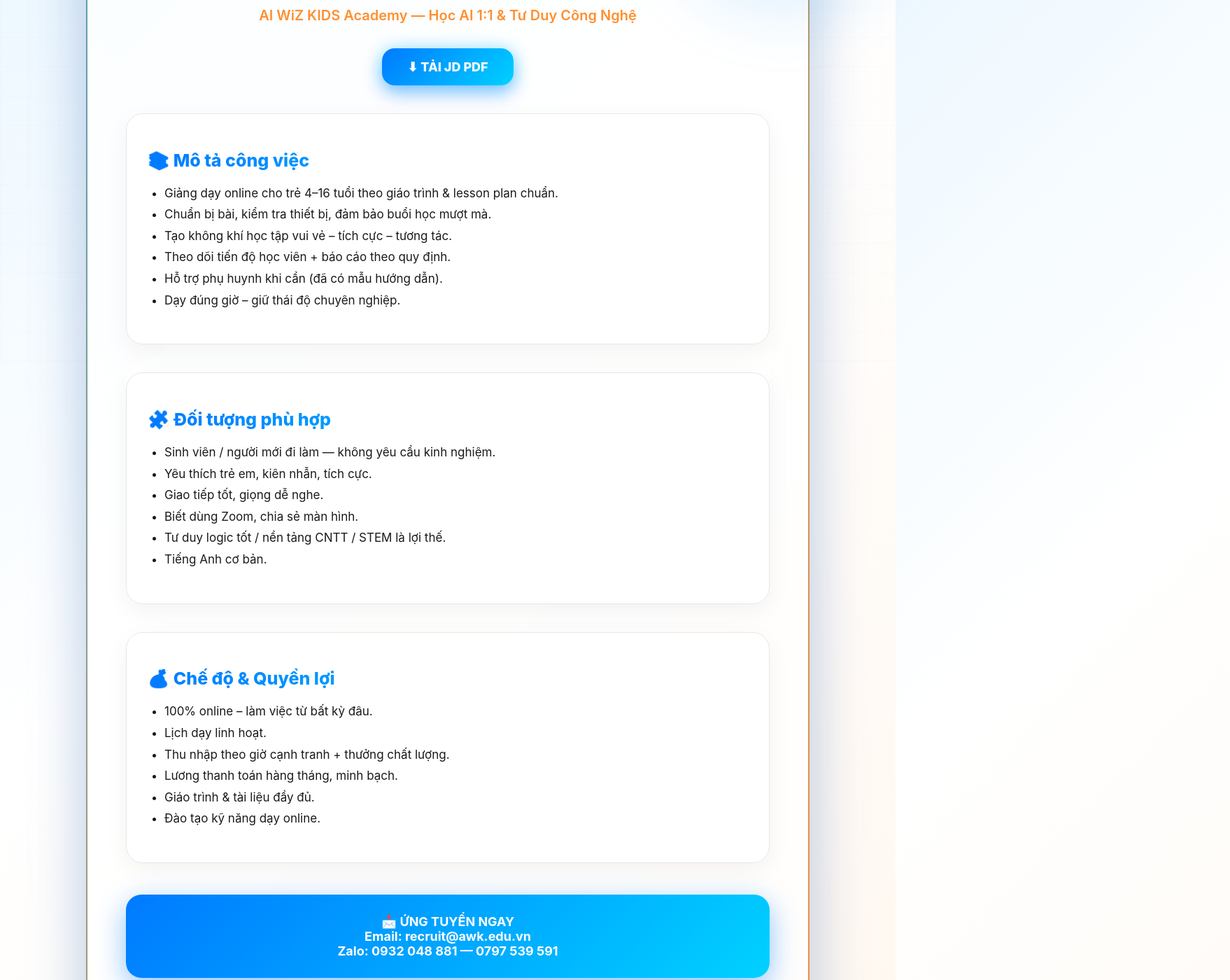
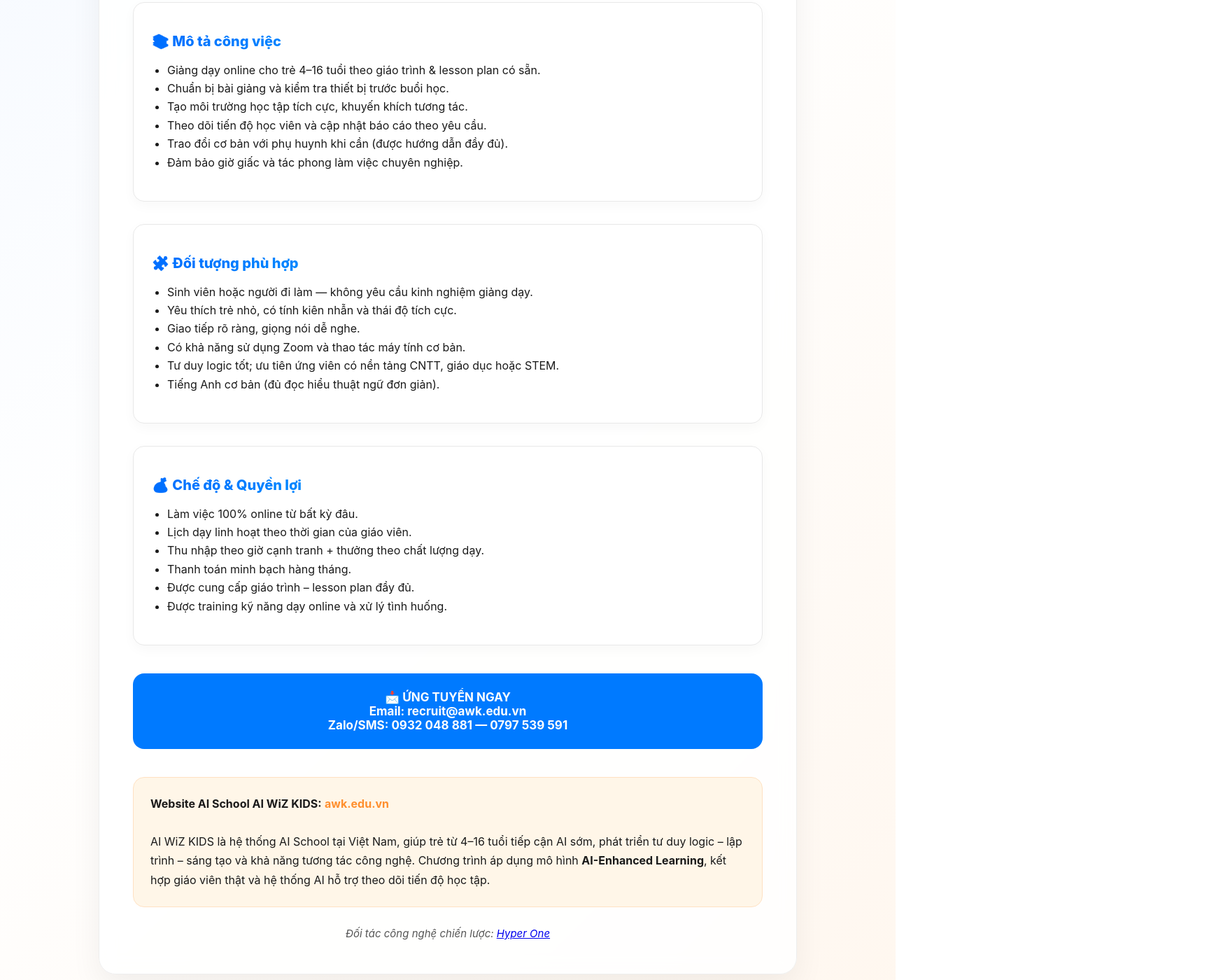
Before and after one commit to hyperonevn/jd-awk, a plain HTML site: page index.html in a window 1280 px wide. Shown: the part 283-1683 px from the top of the page at 70% size, 1758 px wide, since content can reach past the window. Drawn offline with Linux system fonts and the light colour scheme.

Commit message:
Update index.html

```diff
--- a/index.html
+++ b/index.html
@@ -7,198 +7,87 @@
 <title>JD – Giáo Viên Dạy Online Định Hướng Kỹ Năng Cho Trẻ</title>
 
 <style>
-  /* BACKGROUND ULTRA */
   body {
     margin: 0;
     padding: 0;
     font-family: "Inter", sans-serif;
-    background: linear-gradient(135deg, #e9f6ff 0%, #ffffff 40%, #fff6ed 100%);
+    background: linear-gradient(135deg, #f5f9ff 0%, #ffffff 40%, #fff7ef 100%);
     color: #1a1a1a;
-    position: relative;
     overflow-x: hidden;
   }
 
-  /* GRID LIGHT */
-  body::before {
-    content: "";
-    position: fixed;
-    top: 0; left: 0;
-    width: 100%; height: 100%;
-    background-image:
-      linear-gradient(to right, rgba(0,0,0,0.04) 1px, transparent 1px),
-      linear-gradient(to bottom, rgba(0,0,0,0.04) 1px, transparent 1px);
-    background-size: 42px 42px;
-    pointer-events: none;
-    opacity: .35;
+  .wrapper {
+    max-width: 900px;
+    margin: 60px auto;
+    padding: 48px;
+    background: rgba(255,255,255,0.85);
+    backdrop-filter: blur(12px);
+    border-radius: 24px;
+    border: 1px solid #eee;
+    box-shadow: 0 18px 45px rgba(0,0,0,0.06);
   }
 
-  /* BIG GLOW */
-  body::after {
-    content: "";
-    position: fixed;
-    width: 480px;
-    height: 480px;
-    top: -120px;
-    right: -80px;
-    background: radial-gradient(circle, rgba(0,140,255,0.25), transparent 70%);
-    filter: blur(30px);
-    pointer-events: none;
-  }
-
-  /* WRAPPER GLASS ULTRA */
-  .wrapper {
-    max-width: 920px;
-    margin: 70px auto;
-    padding: 55px;
-    border-radius: 34px;
-    background: rgba(255,255,255,0.72);
-    backdrop-filter: blur(20px);
-    border: 1px solid rgba(255,255,255,0.5);
-    box-shadow:
-      0 25px 80px rgba(0,0,0,0.12),
-      0 0 90px rgba(0,122,255,0.20),
-      inset 0 0 30px rgba(255,255,255,0.45);
-    animation: fade 0.8s ease-out;
-    position: relative;
-  }
-
-  /* BORDER GLOW */
-  .wrapper::before {
-    content: "";
-    position: absolute;
-    inset: -2px;
-    border-radius: 36px;
-    padding: 2px;
-    background: linear-gradient(120deg, #00a6ff, #ff8f2e, #00e0ff);
-    background-size: 300% 300%;
-    animation: borderglow 5s linear infinite;
-    -webkit-mask:
-        linear-gradient(#fff 0 0) content-box,
-        linear-gradient(#fff 0 0);
-    -webkit-mask-composite: xor;
-            mask-composite: exclude;
-  }
-
-  @keyframes borderglow {
-    0% {background-position: 0% 50%;}
-    50% {background-position: 100% 50%;}
-    100% {background-position: 0% 50%;}
-  }
-
-  @keyframes fade {
-    from {opacity:0; transform: translateY(25px);}
-    to {opacity:1; transform: translateY(0);}
-  }
-
-  /* TITLE SHINE */
   h1 {
-    font-size: 44px;
+    font-size: 36px;
+    font-weight: 800;
     text-align: center;
-    font-weight: 900;
     background: linear-gradient(90deg, #007aff, #ff8f2e);
     -webkit-background-clip: text;
     color: transparent;
-    position: relative;
-    letter-spacing: -1px;
-  }
-
-  h1::after {
-    content: "";
-    position: absolute;
-    top: 0; left: -120%;
-    width: 120%;
-    height: 100%;
-    background: linear-gradient(120deg, transparent 0%, rgba(255,255,255,0.7) 50%, transparent 100%);
-    transform: skewX(-20deg);
-    animation: shine 4s infinite;
-  }
-
-  @keyframes shine {
-    0% {left: -120%;}
-    60% {left: 120%;}
-    100% {left: 120%;}
+    margin-bottom: 12px;
   }
 
   .subtitle {
     text-align: center;
-    font-size: 20px;
+    font-size: 18px;
+    margin-bottom: 30px;
+    color: #ff8f2e;
     font-weight: 600;
-    color: #ff8f2e;
-    margin-bottom: 35px;
   }
 
-  /* BUTTON ULTRA */
-  .download-btn {
-    display: inline-flex;
-    align-items: center;
-    gap: 12px;
-    background: linear-gradient(135deg, #007aff, #00d1ff);
-    padding: 16px 36px;
-    border-radius: 18px;
-    font-size: 18px;
-    font-weight: 800;
-    color: white;
-    text-decoration: none;
-    text-transform: uppercase;
-    box-shadow:
-      0 12px 26px rgba(0,122,255,0.4),
-      0 0 25px rgba(0,195,255,0.35);
-    transition: 0.28s ease;
-  }
-
-  .download-btn:hover {
-    transform: translateY(-6px) scale(1.05);
-    box-shadow:
-      0 18px 45px rgba(0,122,255,0.55),
-      0 0 38px rgba(0,195,255,0.55);
-  }
-
-  /* SECTIONS */
   .section {
-    margin-top: 40px;
-    padding: 30px;
-    border-radius: 24px;
-    background: #ffffffee;
-    border: 1px solid #e7e7e7;
-    box-shadow: 0 10px 35px rgba(0,0,0,0.05);
+    margin-top: 32px;
+    padding: 26px;
+    border-radius: 16px;
+    background: #ffffff;
+    border: 1px solid #e8e8e8;
+    box-shadow: 0 6px 18px rgba(0,0,0,0.03);
   }
 
   h2 {
-    font-size: 25px;
+    font-size: 20px;
     font-weight: 800;
-    margin-bottom: 14px;
-    background: linear-gradient(90deg, #007aff, #00e0ff);
+    margin-bottom: 12px;
+    background: linear-gradient(90deg, #006eff, #00cfff);
     -webkit-background-clip: text;
     color: transparent;
   }
 
   ul {
-    padding-left: 24px;
-    font-size: 17px;
-    line-height: 1.8;
+    font-size: 16px;
+    padding-left: 22px;
+    line-height: 1.65;
   }
 
   .apply-box {
-    margin-top: 45px;
-    padding: 28px;
+    margin-top: 40px;
+    padding: 24px;
+    border-radius: 16px;
+    background: #007aff;
+    color: white;
     text-align: center;
-    background: linear-gradient(135deg, #007aff, #00d1ff);
-    color: white;
-    border-radius: 22px;
-    box-shadow: 0 12px 40px rgba(0,122,255,0.45);
-    font-size: 18px;
+    font-size: 17px;
     font-weight: 700;
   }
 
   .info-box {
-    margin-top: 50px;
-    padding: 30px;
-    border-radius: 20px;
-    background: #fff5e8;
-    border: 1px solid #ffd9b3;
-    line-height: 1.8;
-    box-shadow: 0 10px 30px rgba(255,153,28,0.22);
-    font-size: 17px;
+    margin-top: 40px;
+    padding: 24px;
+    border-radius: 16px;
+    background: #fff6e8;
+    border: 1px solid #ffe1c2;
+    font-size: 16px;
+    line-height: 1.7;
   }
 
   .info-box a {
@@ -208,16 +97,19 @@
   }
 
   .partner {
-    margin-top: 40px;
     text-align: center;
-    font-size: 16px;
+    margin-top: 28px;
+    font-size: 15px;
+    color: #555;
     font-style: italic;
   }
 
-  .partner a {
-    color: #007aff;
-    font-weight: 700;
-    text-decoration: none;
+  @media (max-width: 600px) {
+    .wrapper { padding: 28px; margin: 20px; }
+    h1 { font-size: 28px; }
+    .subtitle { font-size: 16px; }
+    h2 { font-size: 18px; }
+    ul { font-size: 15px; }
   }
 </style>
 </head>
@@ -229,20 +121,16 @@
   <h1>JD – Giáo Viên Dạy Online Định Hướng Kỹ Năng Cho Trẻ Em</h1>
   <div class="subtitle">AI WiZ KIDS Academy — Học AI 1:1 & Tư Duy Công Nghệ</div>
 
-  <div style="text-align:center">
-    <a class="download-btn" href="jd-giao-vien-online.pdf" download>⬇ TẢI JD PDF</a>
-  </div>
-
   <!-- Mô tả -->
   <div class="section">
     <h2>📚 Mô tả công việc</h2>
     <ul>
-      <li>Giảng dạy online cho trẻ 4–16 tuổi theo giáo trình & lesson plan chuẩn.</li>
-      <li>Chuẩn bị bài, kiểm tra thiết bị, đảm bảo buổi học mượt mà.</li>
-      <li>Tạo không khí học tập vui vẻ – tích cực – tương tác.</li>
-      <li>Theo dõi tiến độ học viên + báo cáo theo quy định.</li>
-      <li>Hỗ trợ phụ huynh khi cần (đã có mẫu hướng dẫn).</li>
-      <li>Dạy đúng giờ – giữ thái độ chuyên nghiệp.</li>
+      <li>Giảng dạy online cho trẻ 4–16 tuổi theo giáo trình & lesson plan có sẵn.</li>
+      <li>Chuẩn bị bài giảng và kiểm tra thiết bị trước buổi học.</li>
+      <li>Tạo môi trường học tập tích cực, khuyến khích tương tác.</li>
+      <li>Theo dõi tiến độ học viên và cập nhật báo cáo theo yêu cầu.</li>
+      <li>Trao đổi cơ bản với phụ huynh khi cần (được hướng dẫn đầy đủ).</li>
+      <li>Đảm bảo giờ giấc và tác phong làm việc chuyên nghiệp.</li>
     </ul>
   </div>
 
@@ -250,12 +138,12 @@
   <div class="section">
     <h2>🧩 Đối tượng phù hợp</h2>
     <ul>
-      <li>Sinh viên / người mới đi làm — không yêu cầu kinh nghiệm.</li>
-      <li>Yêu thích trẻ em, kiên nhẫn, tích cực.</li>
-      <li>Giao tiếp tốt, giọng dễ nghe.</li>
-      <li>Biết dùng Zoom, chia sẻ màn hình.</li>
-      <li>Tư duy logic tốt / nền tảng CNTT / STEM là lợi thế.</li>
-      <li>Tiếng Anh cơ bản.</li>
+      <li>Sinh viên hoặc người đi làm — không yêu cầu kinh nghiệm giảng dạy.</li>
+      <li>Yêu thích trẻ nhỏ, có tính kiên nhẫn và thái độ tích cực.</li>
+      <li>Giao tiếp rõ ràng, giọng nói dễ nghe.</li>
+      <li>Có khả năng sử dụng Zoom và thao tác máy tính cơ bản.</li>
+      <li>Tư duy logic tốt; ưu tiên ứng viên có nền tảng CNTT, giáo dục hoặc STEM.</li>
+      <li>Tiếng Anh cơ bản (đủ đọc hiểu thuật ngữ đơn giản).</li>
     </ul>
   </div>
 
@@ -263,12 +151,12 @@
   <div class="section">
     <h2>💰 Chế độ & Quyền lợi</h2>
     <ul>
-      <li>100% online – làm việc từ bất kỳ đâu.</li>
-      <li>Lịch dạy linh hoạt.</li>
-      <li>Thu nhập theo giờ cạnh tranh + thưởng chất lượng.</li>
-      <li>Lương thanh toán hàng tháng, minh bạch.</li>
-      <li>Giáo trình & tài liệu đầy đủ.</li>
-      <li>Đào tạo kỹ năng dạy online.</li>
+      <li>Làm việc 100% online từ bất kỳ đâu.</li>
+      <li>Lịch dạy linh hoạt theo thời gian của giáo viên.</li>
+      <li>Thu nhập theo giờ cạnh tranh + thưởng theo chất lượng dạy.</li>
+      <li>Thanh toán minh bạch hàng tháng.</li>
+      <li>Được cung cấp giáo trình – lesson plan đầy đủ.</li>
+      <li>Được training kỹ năng dạy online và xử lý tình huống.</li>
     </ul>
   </div>
 
@@ -276,7 +164,7 @@
   <div class="apply-box">
     📩 ỨNG TUYỂN NGAY<br>
     Email: <strong>recruit@awk.edu.vn</strong><br>
-    Zalo: <strong>0932 048 881</strong> — <strong>0797 539 591</strong>
+    Zalo/SMS: <strong>0932 048 881</strong> — <strong>0797 539 591</strong>
   </div>
 
   <!-- Intro AWK -->
@@ -284,15 +172,14 @@
     <strong>Website AI School AI WiZ KIDS:</strong>
     <a href="https://awk.edu.vn" target="_blank">awk.edu.vn</a><br><br>
 
-    AI WiZ KIDS là hệ thống AI School tiên phong tại Việt Nam, giúp trẻ 4–16 tuổi tiếp cận AI sớm, phát triển tư duy logic – lập trình – sáng tạo – tương tác AI.
-    Chương trình dựa trên mô hình <strong>AI-Enhanced Learning</strong>, kết hợp giáo viên thật và hệ thống AI theo dõi tiến độ cá nhân hóa.
+    AI WiZ KIDS là hệ thống AI School tại Việt Nam, giúp trẻ từ 4–16 tuổi tiếp cận AI sớm, phát triển tư duy logic – lập trình – sáng tạo và khả năng tương tác công nghệ.
+    Chương trình áp dụng mô hình <strong>AI-Enhanced Learning</strong>, kết hợp giáo viên thật và hệ thống AI hỗ trợ theo dõi tiến độ học tập.
   </div>
 
   <!-- Hyper One -->
   <div class="partner">
-    AI WiZ KIDS là Đối tác Giáo Dục Chiến Lược của
-    <a href="https://hyperonevn.com" target="_blank">Hyper One</a> —
-    nền tảng công nghệ cung cấp toàn bộ hệ thống AI cho AWK.
+    Đối tác công nghệ chiến lược:
+    <a href="https://hyperonevn.com" target="_blank">Hyper One</a>
   </div>
 
 </div>
```
